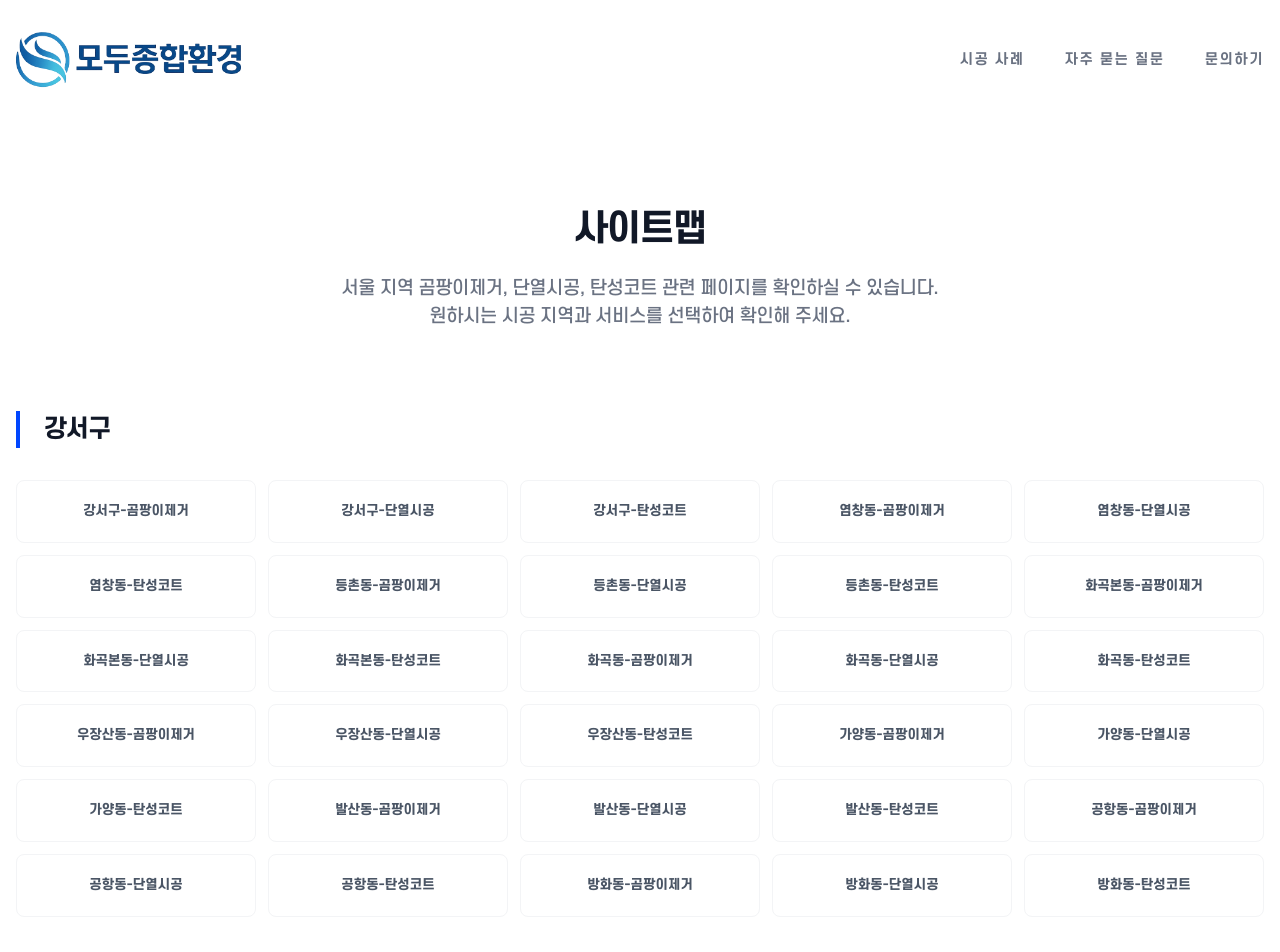
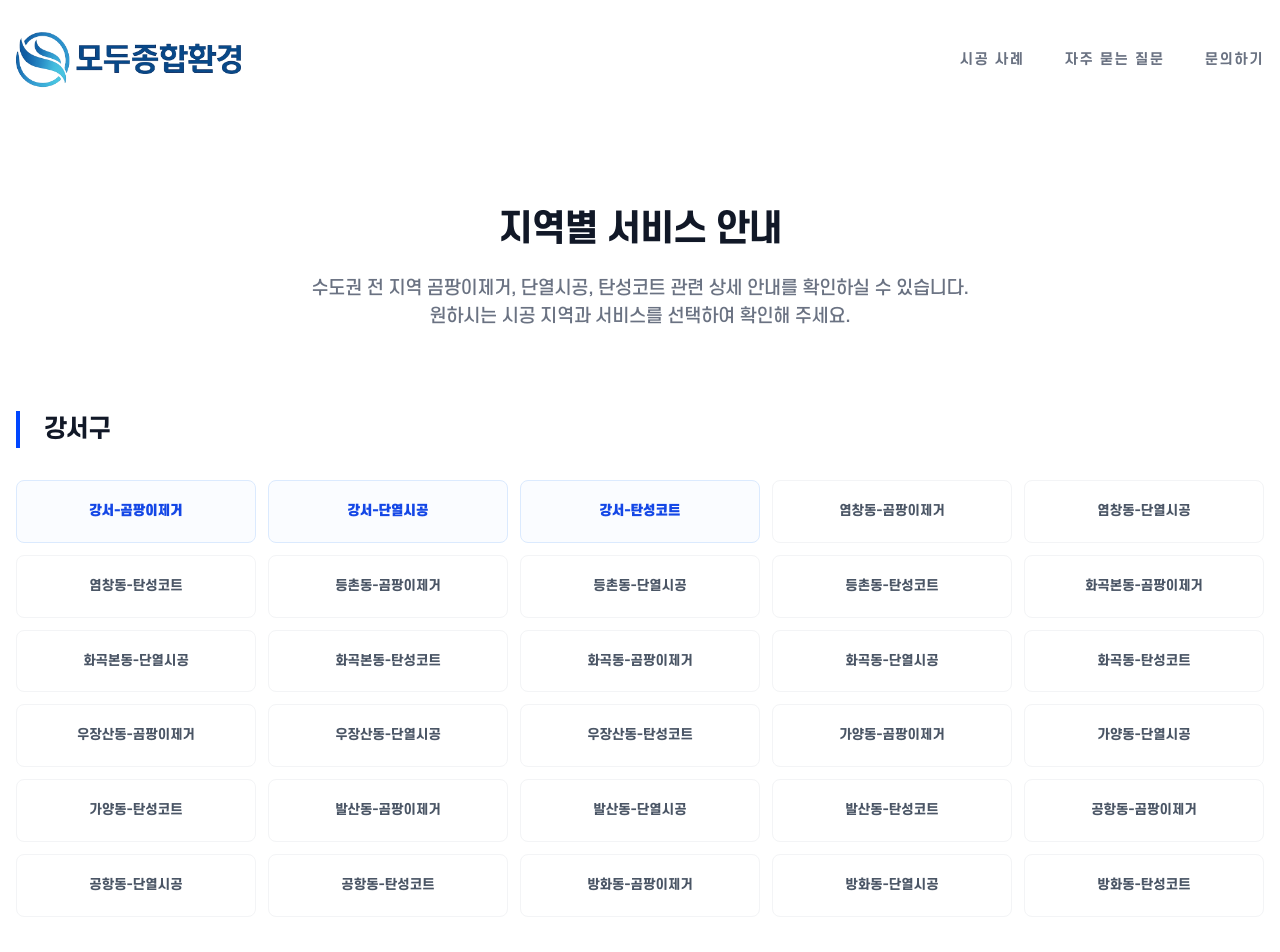
Before and after one commit to wogus5695-ctrl/homepage-modujonghap-gompang, a Next.js app: page /sitemap-seoul in a window 1280 px wide. Shown: the top 952 px of the page. Built offline with nearby package versions, Linux system fonts and the light colour scheme.

Commit message:
Expand regional SEO keywords in sitemap and sitemap.xml

```diff
--- a/src/app/sitemap-seoul/page.tsx
+++ b/src/app/sitemap-seoul/page.tsx
@@ -3,17 +3,68 @@ import Link from "next/link";
 import Header from "@/components/Header";
 import Footer from "@/components/Footer";
 
-const regions = [
-  "강서구",
-  "염창동",
-  "등촌동",
-  "화곡본동",
-  "화곡동",
-  "우장산동",
-  "가양동",
-  "발산동",
-  "공항동",
-  "방화동",
+interface AreaConfig {
+  name: string;
+  dongs: string[];
+}
+
+const areaData: AreaConfig[] = [
+  {
+    name: "강서구",
+    dongs: ["염창동", "등촌동", "화곡본동", "화곡동", "우장산동", "가양동", "발산동", "공항동", "방화동"],
+  },
+  {
+    name: "마포구",
+    dongs: ["공덕동", "아현동", "도화동", "용강동", "대흥동", "염리동", "신수동", "서강동", "서교동", "합정동", "망원동", "연남동", "성산동", "상암동"],
+  },
+  {
+    name: "은평구",
+    dongs: ["불광동", "갈현동", "구산동", "대조동", "응암동", "역촌동", "신사동", "증산동", "수색동", "진관동"],
+  },
+  {
+    name: "용산구",
+    dongs: ["후암동", "용산동", "남영동", "청파동", "원효로", "효창동", "용문동", "한강로", "이촌동", "이태원동", "한남동", "서빙고동", "보광동"],
+  },
+  {
+    name: "양천구",
+    dongs: ["목동", "신월동", "신정동"],
+  },
+  {
+    name: "노원구",
+    dongs: ["월계동", "공릉동", "하계동", "중계동", "상계동"],
+  },
+  {
+    name: "중랑구",
+    dongs: ["면목동", "상봉동", "중화동", "묵동", "망우동", "신내동"],
+  },
+  {
+    name: "도봉구",
+    dongs: ["쌍문동", "방학동", "창동", "도봉동"],
+  },
+  {
+    name: "성북구",
+    dongs: ["성북동", "삼선동", "동소문동", "돈암동", "안암동", "보문동", "정릉동", "길음동", "종암동", "월곡동", "장위동", "석관동"],
+  },
+  {
+    name: "중구",
+    dongs: ["소공동", "회현동", "명동", "필동", "장충동", "광희동", "을지로동", "신당동", "다산동", "약수동", "청구동", "동화동", "황학동", "중림동"],
+  },
+  {
+    name: "김포시",
+    dongs: ["사우동", "풍무동", "걸포동", "북변동", "운양동", "장기동", "마산동", "구래동", "고촌읍", "양촌읍", "통진읍"],
+  },
+  {
+    name: "부평구",
+    dongs: ["부평동", "산곡동", "청천동", "갈산동", "삼산동", "부개동", "일신동", "십정동"],
+  },
+  {
+    name: "계양구",
+    dongs: ["효성동", "계산동", "작전동", "서운동", "계양동"],
+  },
+  {
+    name: "인천동구",
+    dongs: ["만석동", "화수동", "송현동", "송림동", "금창동"],
+  },
 ];
 
 const services = ["곰팡이제거", "단열시공", "탄성코트"];
@@ -26,35 +77,54 @@ export default function SitemapSeoul() {
         <div className="max-w-7xl mx-auto">
           <div className="text-center mb-20">
             <h1 className="text-4xl font-black text-gray-900 mb-6 tracking-tighter">
-              사이트맵
+              지역별 서비스 안내
             </h1>
             <p className="text-lg text-gray-500 font-medium tracking-tight">
-              서울 지역 곰팡이제거, 단열시공, 탄성코트 관련 페이지를 확인하실 수 있습니다.<br />
+              수도권 전 지역 곰팡이제거, 단열시공, 탄성코트 관련 상세 안내를 확인하실 수 있습니다.<br />
               원하시는 시공 지역과 서비스를 선택하여 확인해 주세요.
             </p>
           </div>
 
-          <div className="space-y-16">
-            {/* 강서구 섹션 */}
-            <div className="space-y-8">
+          <div className="space-y-24">
+            {areaData.map((area) => {
+              // 구/시 이름에서 '구' 또는 '시' 제거 (단, '중구'나 '동구'처럼 두 글자인 경우는 유지하거나 정책에 따름)
+              // 여기서는 사용자의 예시(마포-곰팡이제거)를 따라 구/시 글자 제거
+              const baseName = area.name.length > 2 ? area.name.replace(/[구시]$/, "") : area.name;
+
+              return (
+                <div key={area.name} className="space-y-8">
                   <h3 className="text-2xl font-black text-gray-900 border-l-4 border-primary-blue pl-6 py-1">
-                강서구
+                    {area.name}
                   </h3>
 
                   <div className="grid grid-cols-2 md:grid-cols-3 lg:grid-cols-5 gap-3">
-                {regions.map((region) =>
+                    {/* 1단계: 구/시 단위 키워드 */}
+                    {services.map((service) => (
+                      <Link
+                        key={`${baseName}-${service}`}
+                        href={`/?k=${encodeURIComponent(`${baseName}-${service}`)}`}
+                        className="flex items-center justify-center px-4 py-5 bg-blue-50/30 border border-blue-100 rounded-lg text-[13px] font-black text-blue-700 hover:bg-primary-blue hover:text-white hover:border-primary-blue hover:shadow-md transition-all duration-200 text-center"
+                      >
+                        {baseName}-{service}
+                      </Link>
+                    ))}
+
+                    {/* 2단계: 동 단위 키워드 */}
+                    {area.dongs.map((dong) =>
                       services.map((service) => (
                         <Link
-                      key={`${region}-${service}`}
-                      href={`/?k=${region}-${service}`}
+                          key={`${dong}-${service}`}
+                          href={`/?k=${encodeURIComponent(`${dong}-${service}`)}`}
                           className="flex items-center justify-center px-4 py-5 bg-white border border-gray-100 rounded-lg text-[13px] font-bold text-gray-600 hover:border-primary-blue hover:text-primary-blue hover:shadow-md transition-all duration-200 text-center"
                         >
-                      {region}-{service}
+                          {dong}-{service}
                         </Link>
                       ))
                     )}
                   </div>
                 </div>
+              );
+            })}
           </div>
         </div>
       </div>
--- a/src/app/sitemap.ts
+++ b/src/app/sitemap.ts
@@ -3,20 +3,44 @@ import { MetadataRoute } from 'next'
 export default function sitemap(): MetadataRoute.Sitemap {
   const baseUrl = 'https://modujonghap.co.kr'
 
-  const regions = [
-    "강서구", "염창동", "등촌동", "화곡본동", "화곡동",
-    "우장산동", "가양동", "발산동", "공항동", "방화동"
-  ]
   const services = ["곰팡이제거", "단열시공", "탄성코트"]
+  const areaData = [
+    { name: "강서구", dongs: ["염창동", "등촌동", "화곡본동", "화곡동", "우장산동", "가양동", "발산동", "공항동", "방화동"] },
+    { name: "마포구", dongs: ["공덕동", "아현동", "도화동", "용강동", "대흥동", "염리동", "신수동", "서강동", "서교동", "합정동", "망원동", "연남동", "성산동", "상암동"] },
+    { name: "은평구", dongs: ["불광동", "갈현동", "구산동", "대조동", "응암동", "역촌동", "신사동", "증산동", "수색동", "진관동"] },
+    { name: "용산구", dongs: ["후암동", "용산동", "남영동", "청파동", "원효로", "효창동", "용문동", "한강로", "이촌동", "이태원동", "한남동", "서빙고동", "보광동"] },
+    { name: "양천구", dongs: ["목동", "신월동", "신정동"] },
+    { name: "노원구", dongs: ["월계동", "공릉동", "하계동", "중계동", "상계동"] },
+    { name: "중랑구", dongs: ["면목동", "상봉동", "중화동", "묵동", "망우동", "신내동"] },
+    { name: "도봉구", dongs: ["쌍문동", "방학동", "창동", "도봉동"] },
+    { name: "성북구", dongs: ["성북동", "삼선동", "동소문동", "돈암동", "안암동", "보문동", "정릉동", "길음동", "종암동", "월곡동", "장위동", "석관동"] },
+    { name: "중구", dongs: ["소공동", "회현동", "명동", "필동", "장충동", "광희동", "을지로동", "신당동", "다산동", "약수동", "청구동", "동화동", "황학동", "중림동"] },
+    { name: "김포시", dongs: ["사우동", "풍무동", "걸포동", "북변동", "운양동", "장기동", "마산동", "구래동", "고촌읍", "양촌읍", "통진읍"] },
+    { name: "부평구", dongs: ["부평동", "산곡동", "청천동", "갈산동", "삼산동", "부개동", "일신동", "십정동"] },
+    { name: "계양구", dongs: ["효성동", "계산동", "작전동", "서운동", "계양동"] },
+    { name: "인천동구", dongs: ["만석동", "화수동", "송현동", "송림동", "금창동"] },
+  ];
 
-  const dynamicRoutes = regions.flatMap((region) =>
-    services.map((service) => ({
-      url: `${baseUrl}/?k=${encodeURIComponent(`${region}-${service}`)}`,
+  const dynamicRoutes = areaData.flatMap((area) => {
+    const baseName = area.name.length > 2 ? area.name.replace(/[구시]$/, "") : area.name;
+    const guRoutes = services.map(service => ({
+      url: `${baseUrl}/?k=${encodeURIComponent(`${baseName}-${service}`)}`,
       lastModified: new Date(),
       changeFrequency: 'weekly' as const,
       priority: 0.8,
-    }))
-  )
+    }));
+
+    const dongRoutes = area.dongs.flatMap(dong =>
+      services.map(service => ({
+        url: `${baseUrl}/?k=${encodeURIComponent(`${dong}-${service}`)}`,
+        lastModified: new Date(),
+        changeFrequency: 'weekly' as const,
+        priority: 0.6,
+      }))
+    );
+
+    return [...guRoutes, ...dongRoutes];
+  });
 
   return [
     {
```
Lines whose indentation alone changed are shown as unchanged.
